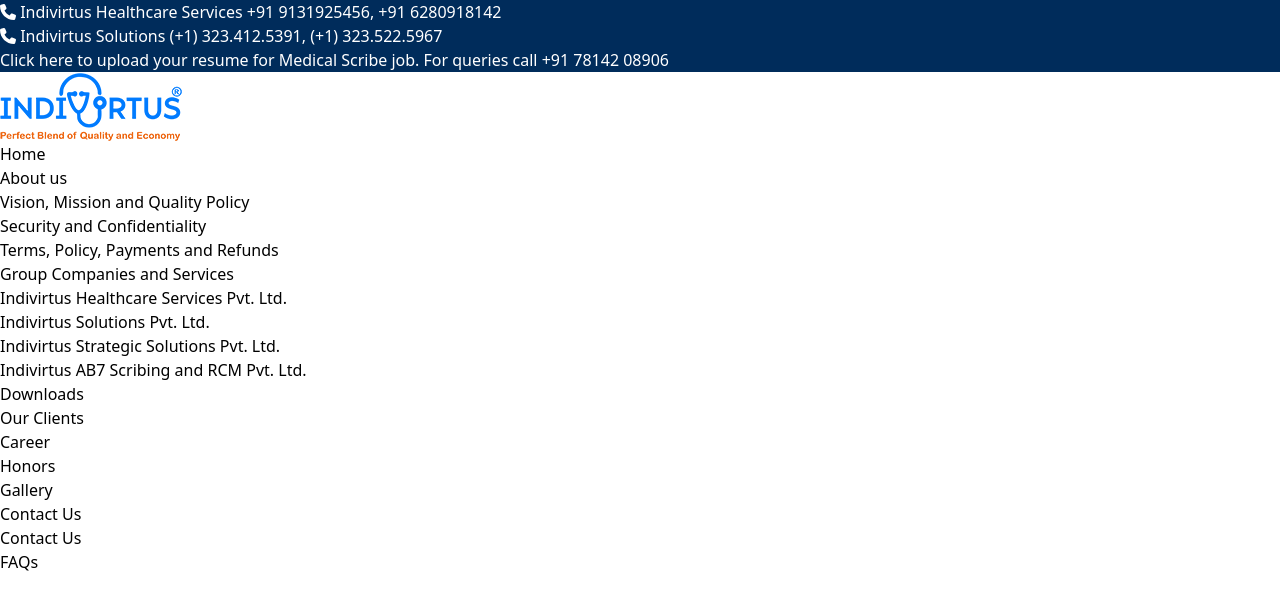
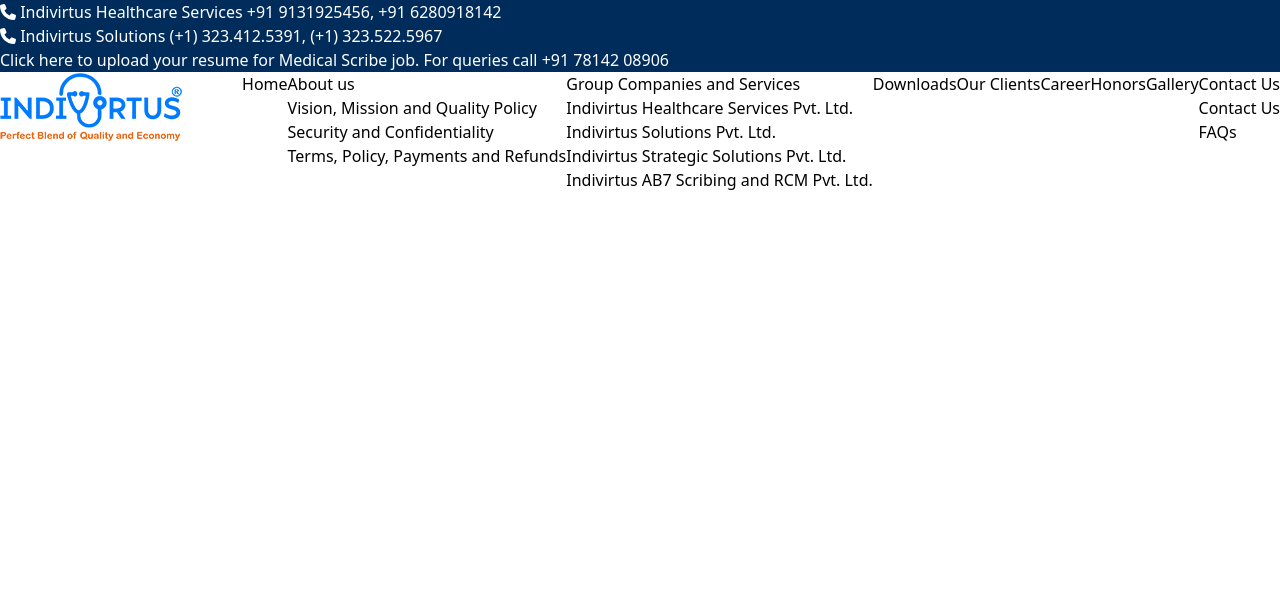
Before and after one commit to JagroopVirk/indivirtus, a Gatsby site: page / in a window 1280 px wide. Built offline with nearby package versions, Linux system fonts and the light colour scheme; Gatsby itself is replaced by a stand-in of ours.

Commit message:
navbar formating

```diff
--- a/src/components/NavBar.js
+++ b/src/components/NavBar.js
@@ -2,12 +2,12 @@
 
 export const NavBar = () => {
   return (
-    <div>
+    <div className="flex justify-between min-w-full">
       <div className="logo">
         <img src="./indivirtus-logo.png" alt="logo" />
       </div>
       <nav>
-        <ul>
+        <ul className="flex">
           <li>Home</li>
           <ul>
             <li>About us</li>
```
